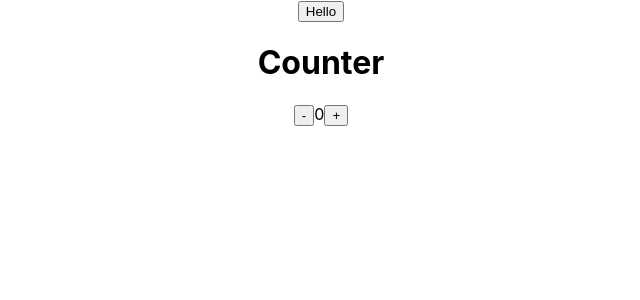
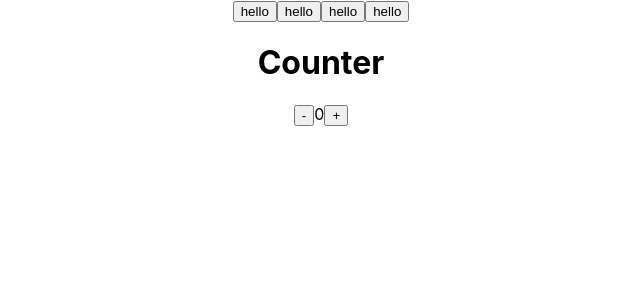
Before and after one commit to incrypt0/LearnReact, a React (Create React App) app in the folder helloworld/: page / in a window 1280 px wide. Shown: the top 300 px of the page, without its empty margins (319-959 px from the left). Built offline with nearby package versions, Linux system fonts and the light colour scheme.

Commit message:
Eventbinder

```diff
--- a/helloworld/src/components/EventBind.js
+++ b/helloworld/src/components/EventBind.js
@@ -6,17 +6,43 @@ class EventBind extends Component {
     this.state = {
       message: "hello",
     };
+    this.constructerClickHandler=this.constructerClickHandler.bind(this)
   }
   clickhandler() {
     this.setState({
       message: "Hai",
     });
   }
+  constructerClickHandler(){
+    this.setState({
+        message: "Hai",
+      });
+  }
+  arrowFunctionClickHandler= () => {
+      this.setState({
+        message: "Hai",
+      })
+  }
   render() {
     return (
       <div>
-        <button onClick={this.clickhandler}>Hello</button>
-      </div>
+        {/* binding approach */}
+        <button onClick={this.clickhandler.bind(this)}>
+          {this.state.message}
+        </button>
+        {/* Arrow function approach */}
+        <button onClick={() => this.clickhandler()}>
+          {this.state.message}
+        </button>
+        {/* Binding event handler within class */}
+        <button onClick={this.constructerClickHandler}>
+          {this.state.message}
+        </button>
+        {/* Arrow function click handler */}
+        <button onClick={this.arrowFunctionClickHandler}>
+          {this.state.message}
+        </button>
+        </div>
     );
   }
 }
```
